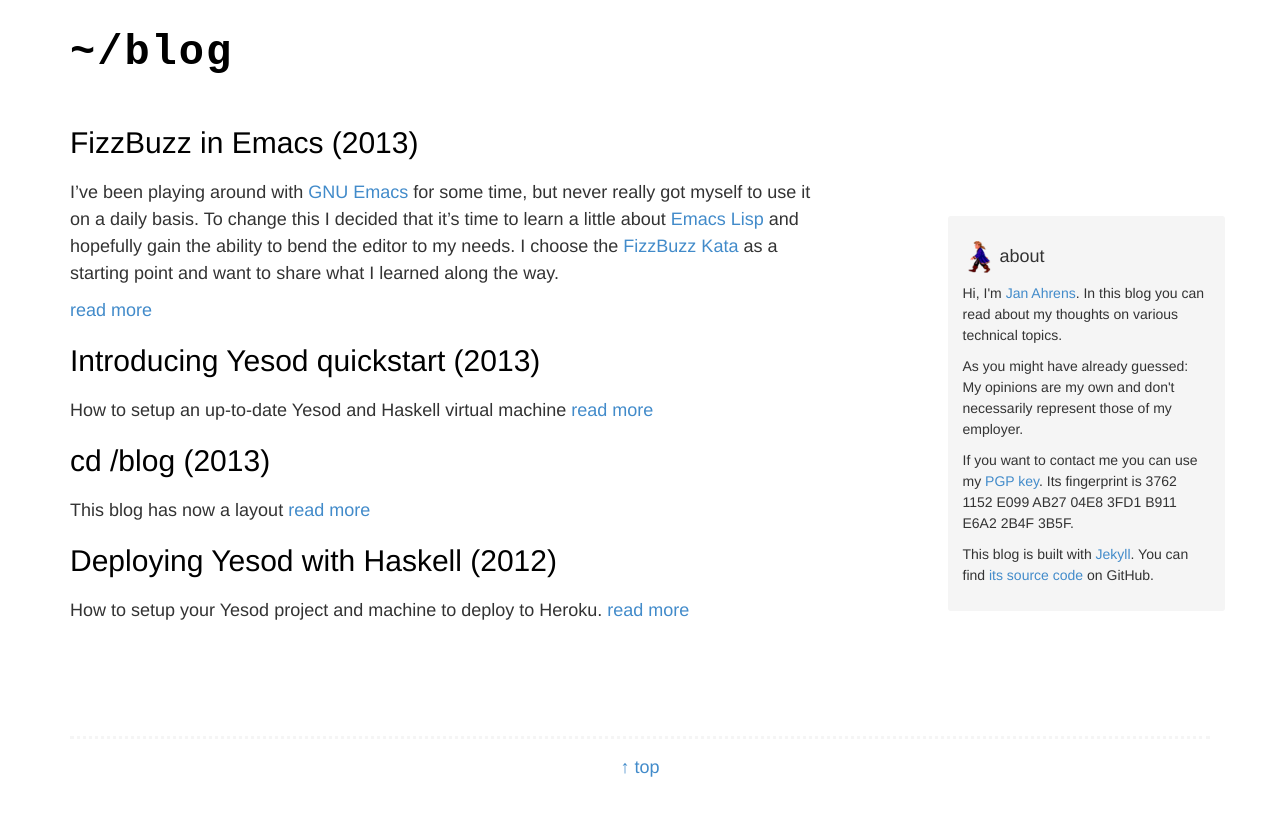
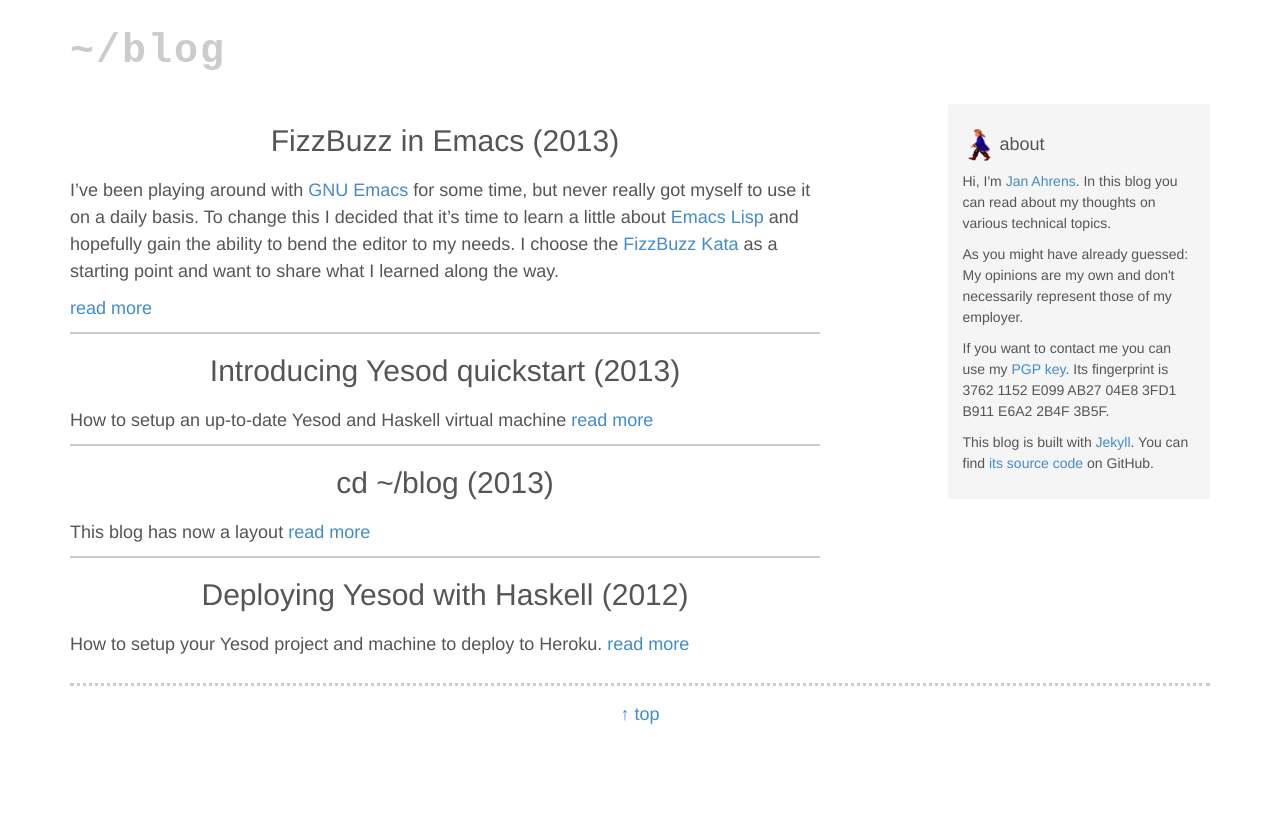
Before and after one commit to JanAhrens/JanAhrens.github.io, a Jekyll site: the page built from index.html, in a window 1280 px wide. Shown: the top 816 px of the page. Built offline with Jekyll 4.4.1, drawn with Linux system fonts in a browser that asks for light colours; Markdown is read by kramdown in place of the engine named in the settings; the list of posts is cut into pages by our own code.

Commit message:
tweaked the layout a bit more

```diff
--- a/_layouts/default.html
+++ b/_layouts/default.html
@@ -20,12 +20,12 @@
 
   <body>
     <div class="container" id="top">
-      <h1 class="head"><a href="">~/blog</a></h1>
+      <h1 class="head"><a href="/">~/blog</a></h1>
       <div class="row">
-        <div class="col-sm-8 blog-main">
+        <div class="col-md-8 col-sm-8 blog-main">
           {{ content }}
         </div>
-        <div class="col-sm-3 col-sm-offset-1 about-box">
+        <div class="col-md-3 col-sm-4 col-md-offset-1 about-box">
           <div class="about">
             <h4>
               <a href="https://github.com/JanAhrens"><img height="32px" src="/assets/lambda.png"></a> about
--- a/_layouts/post.html
+++ b/_layouts/post.html
@@ -3,7 +3,7 @@ layout: default
 ---
 
 <section class="post">
-  <h2 class="post-head">{{ page.title }}</h2>
+  <h2 class="post-head text-center">{{ page.title }}</h2>
   <p class="text-right">
     <time datetime="{{ page.date }}">{{ page.date | date: "%Y-%m-%d" }}</time>
   </p>
--- a/_posts/2013-09-10-cd-blog.markdown
+++ b/_posts/2013-09-10-cd-blog.markdown
@@ -1,5 +1,5 @@
 ---
-title: cd /blog
+title: cd ~/blog
 layout: post
 date: 2013-09-10
 excerpt: This blog has now a layout
--- a/index.html
+++ b/index.html
@@ -8,7 +8,7 @@ layout: default
   {% for post in paginator.posts %}
   <li>
     {% capture year %}{{ post.date | date: "%Y" }}{% endcapture %}
-    <h2 class="post-head"><a href="{{ post.url}}">{{ post.title }}{% if year != current_year %} ({{ year }}) {% endif %}</a></h2>
+    <h2 class="post-head text-center"><a href="{{ post.url}}">{{ post.title }}{% if year != current_year %} ({{ year }}) {% endif %}</a></h2>
     <p> {{ post.excerpt }} <a href="{{ post.url }}">read more</a></p>
   </li>
 {% endfor %}
--- a/style.css
+++ b/style.css
@@ -1,3 +1,8 @@
+body {
+  font-familiy: 'Open Sans', helvetica, arial, sans-serif;
+  color: #555555;
+}
+
 pre {
   margin-left: 5%;
   margin-right: 5%;
@@ -26,26 +31,25 @@ body {
 }
 
 .about {
-  margin-top: 110px;
-  margin-bottom: 110px;
   border-radius: 3px;
   background-color: #F5F5F5;
   padding: 15px;
 }
 
 .about-box {
-  padding-right: 0;
+  display: flex;
+  align-items: center;
 }
 
 .head {
   margin-top: 30px;
   margin-bottom: 30px;
   font-family: monospace;
-  font-size: 3em;
+  font-size: 40px;
 }
 
 .head a {
-  color: black;
+  color: #CCCCCC;
   font-weight: bold;
   letter-spacing: 2px;
 }
@@ -62,12 +66,16 @@ ul.posts {
   list-style-type: none;
 }
 
+.posts li:nth-of-type(n+2) {
+  border-top: 2px solid #CCCCCC;
+}
+
 .post-head {
   margin-bottom: 20px;
 }
 
 .post-head a {
-  color: black;
+  color: #555555;
 }
 
 .post-head a:hover {
@@ -75,7 +83,7 @@ ul.posts {
 }
 
 footer {
-  border-top: 3px dotted #f5f5f5;
+  border-top: 3px dotted #CCCCCC;
   font-size: 18px;
   margin-bottom: 15px;
   margin-top: 15px;
```
